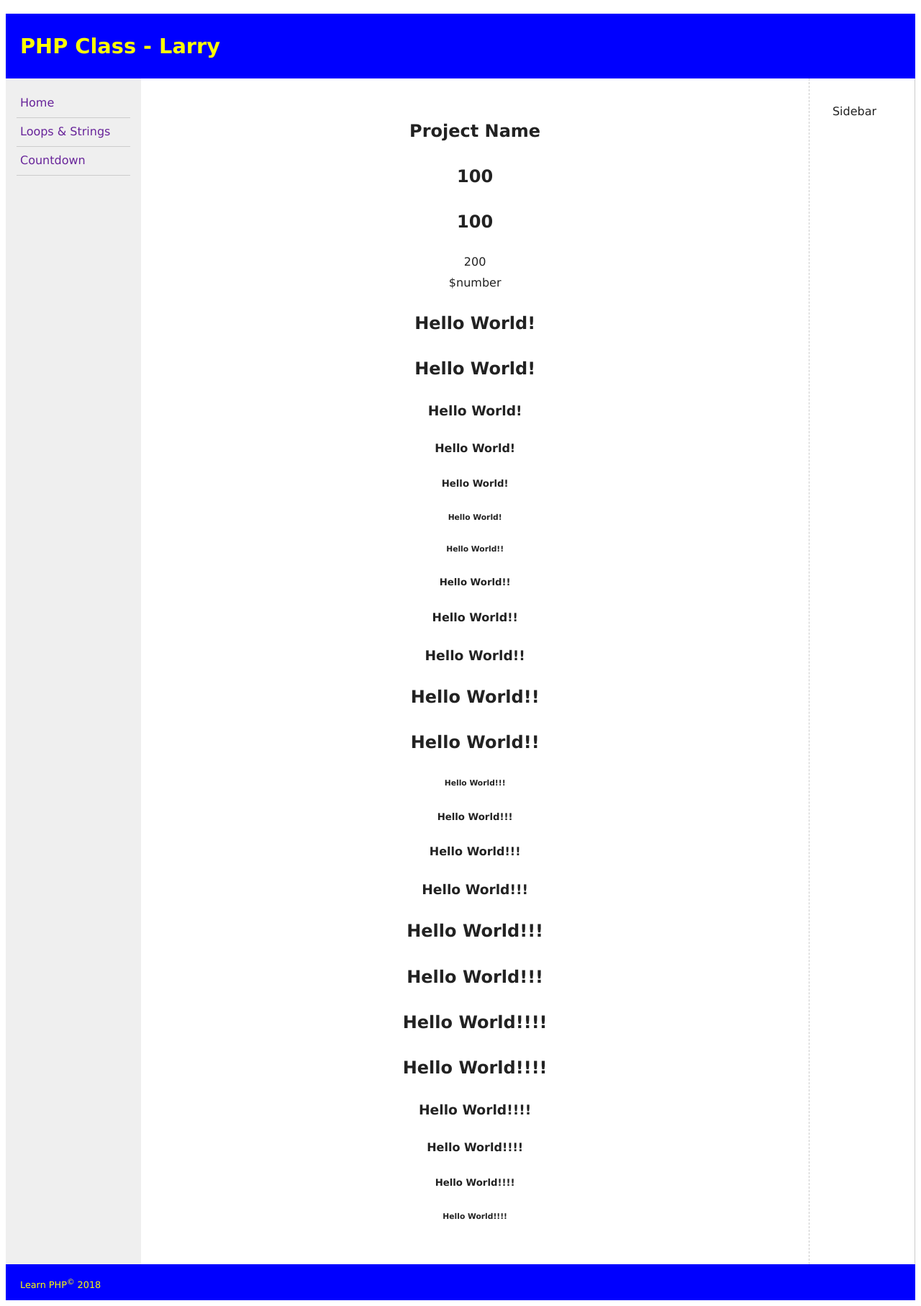
After one commit to LPropson/PHPClass, a PHP site: page /Loops/loops-strings.php in a window 1280 px wide. The commit adds this page. Shown: the whole page at 72% size. Run offline with PHP 8.4, Linux system fonts and the light colour scheme.

Commit message:
Commit second time

```diff
--- /dev/null
+++ b/Includes/footer.php
@@ -0,0 +1 @@
+<div>Learn PHP<sup>&copy;</sup> 2018</div>
--- /dev/null
+++ b/Includes/header.php
@@ -0,0 +1 @@
+<h1>PHP Class - Larry</h1>
--- /dev/null
+++ b/Includes/menu.php
@@ -0,0 +1,5 @@
+<ul>
+    <li class="menu-item"><a href="/">Home</a></li>
+    <li class="menu-item"><a href="../Loops/loopsandstrings">Loops & Strings</a></li>
+    <li class="menu-item"><a href="#">Countdown</a></li>
+</ul>
--- /dev/null
+++ b/Loops/loops-strings.php
@@ -0,0 +1,91 @@
+<!DOCTYPE html>
+<html lang="en">
+
+<head>
+    <meta charset="UTF-8">
+    <title>Loops & Strings</title>
+    <link rel="stylesheet" type="text/css" href="../css/mystyles.css"/>
+</head>
+
+<body>
+<div class="page-wrap">
+    <header class="site-header">
+        <?php include "../Includes/header.php" ?>
+    </header>
+
+    <div class="flex-box">
+        <vav class="main-nav">
+            <?php include "../Includes/menu.php" ?>
+        </vav>
+
+        <section class="main-content" style="text-align: center;">
+            <h2>Project Name</h2>
+            <div class="content">
+                <p>
+                    <?php
+                    $number = 100;
+
+                    $result = "<h1>";
+                    $result .= $number;
+                    $result .= "</h1>";
+
+                    echo $result;
+                    echo "<h1>" . $number . "</h1>";
+
+                    $number1 = 150;
+                    $number2 = 50;
+                    $number = $number1 + $number2;
+
+                    echo $number;
+                    echo "<br>";
+                    echo '$number';
+
+                    //Loops - while
+                    $i = 1;
+                    while ($i < 7) {
+                        echo "<h$i>Hello World!</$i>";
+                        //$i = $i + 1;
+                        //$i += 1;
+                        $i++;
+                    }
+
+                    $i = 6;
+                    while($i > 0){
+                        echo "<h$i>Hello World!!</$i>";
+                        //$i = $i - 1;
+                        //$i -= 1;
+                        $i--;
+                    }
+
+                    //Do Loop
+                    $i = 6;
+                    do{
+                        echo "<h$i>Hello World!!!</$i>";
+                        //$i = $i - 1;
+                        //$i -= 1;
+                        $i--;
+                    }while($i > 0);
+
+                    //For Loop
+                    for($i = 1; $i < 7; $i++){
+                        echo "<h$i>Hello World!!!!</$i>";
+                    }
+
+                    ?>
+
+
+                </p>
+            </div>
+        </section>
+
+        <aside class="right-sidebar">Sidebar</aside>
+    </div><!-- /Flex-box here -->
+    <footer>
+        <?php include "../Includes/footer.php" ?>
+    </footer>
+
+</div><!-- /page-wrap -->
+
+
+</body>
+</html>
```
Also changed, not shown: Includes/template.php (added, +38 -0 lines), index.php (+4 -9 lines), images/MyPicture.jpg (added).
